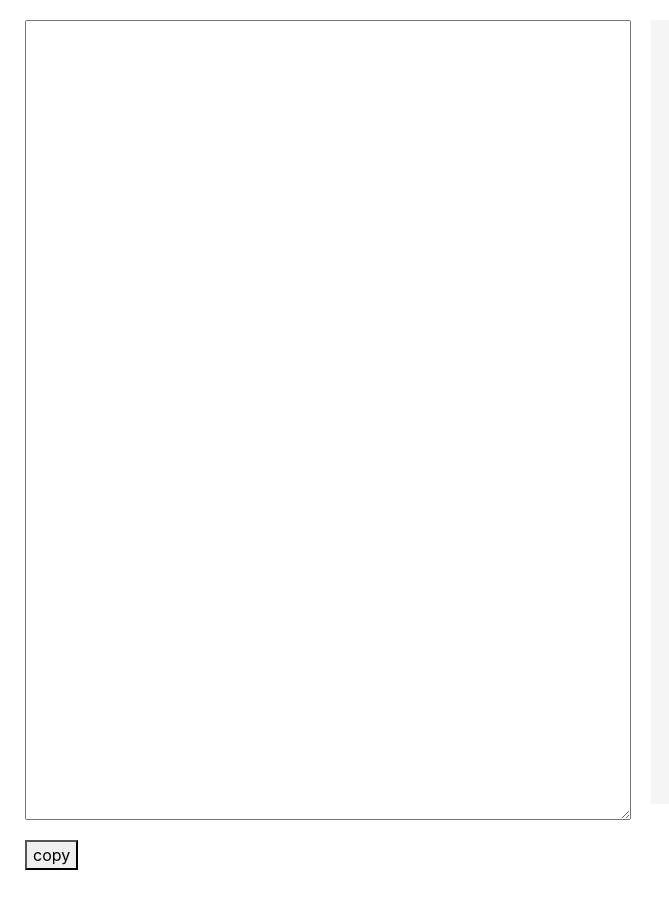
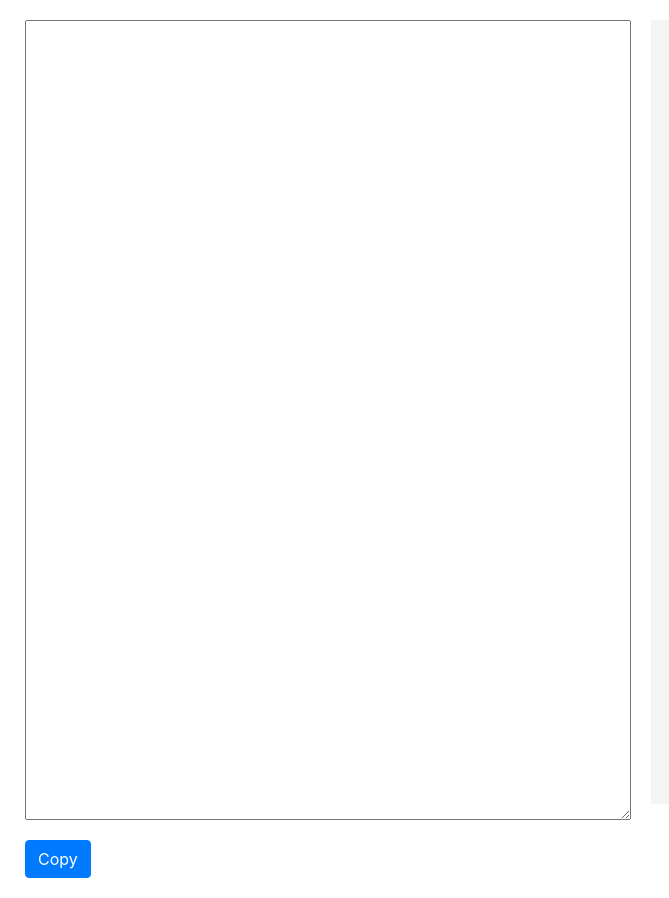
Before and after one commit to mahhov/angularjs-jasmine-test-template-generator, an Angular app: page / in a window 1280 px wide. Shown: the whole page, without its empty margins (0-669 px from the left). Built offline with nearby package versions, Linux system fonts and the light colour scheme.

Commit message:
bootstrap button

```diff
--- a/src/app/app.html
+++ b/src/app/app.html
@@ -4,6 +4,6 @@
     <pre id="output" class="col">{{test}}</pre>
   </div>
   <div class="row">
-    <button (click)="copy()">copy</button>
+    <button class="btn btn-primary" (click)="copy()">Copy</button>
   </div>
 </div>
```
